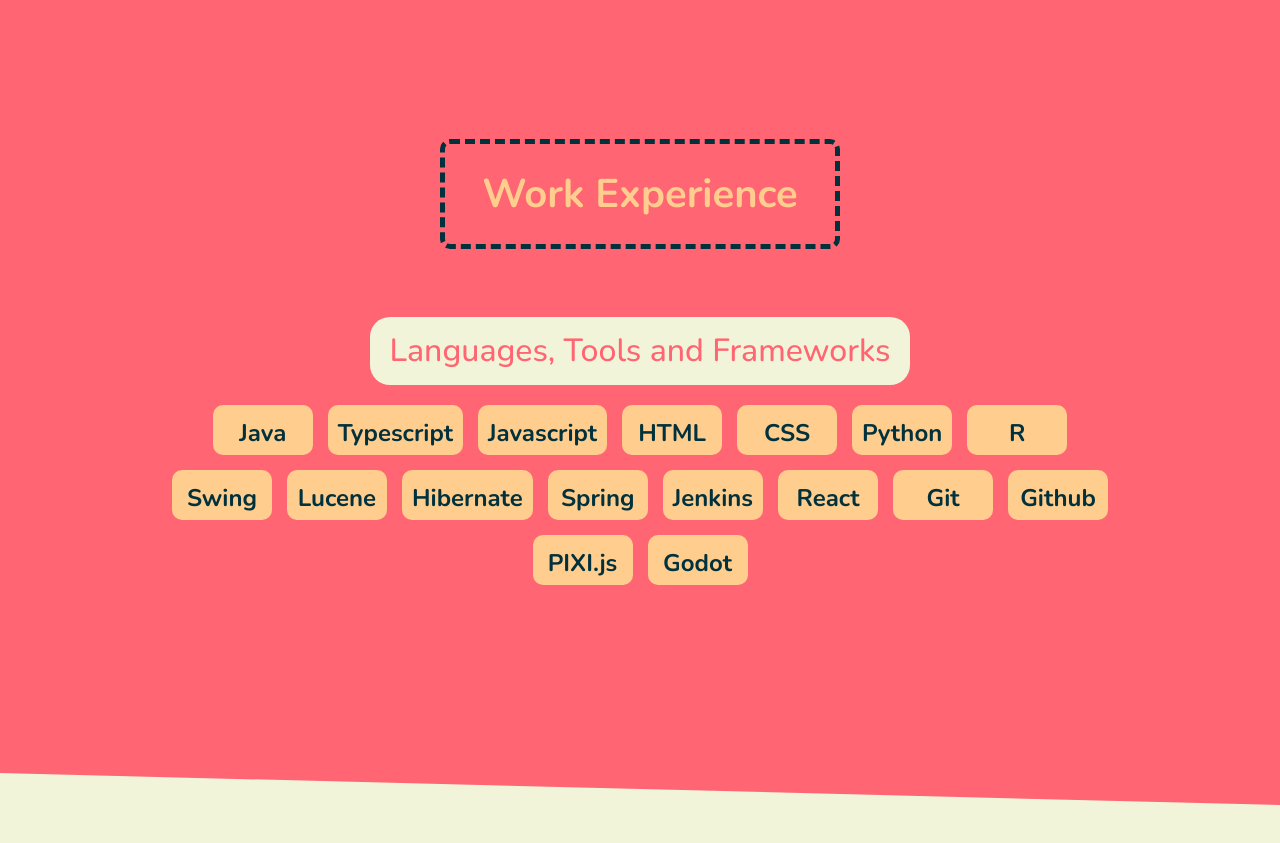
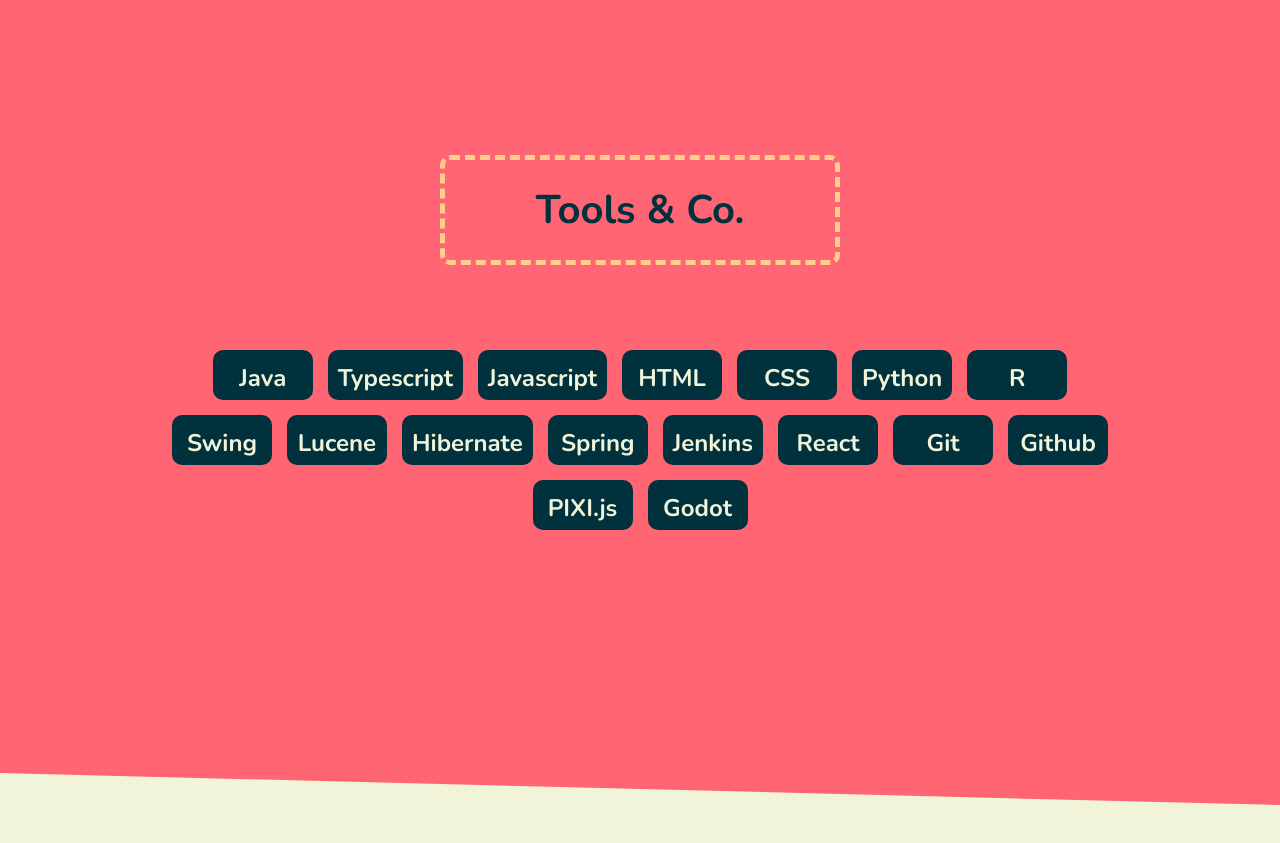
Before and after one commit to joscco/JosccoWebsite, a React (Create React App) app: page / in a window 1280 px wide. Shown: the part 1700-2543 px from the top of the page. Built offline with nearby package versions, Linux system fonts and the light colour scheme.

Commit message:
Improve skill section

```diff
--- a/src/components/SectionSkills.tsx
+++ b/src/components/SectionSkills.tsx
@@ -28,14 +28,19 @@ export class SectionWorkExperience extends React.Component<{}, { activeItem: Ski
             <div className="sub-section">
                 <div className="container-box">
                     <div className="section-heading skill-heading">
-                        Work Experience
+                        Tools & Co.
                     </div>
                 </div>
             </div>
+
             <div className="sub-section skills">
                 <SectionSkills items={this.skillItems}/>
-                <div
-                    className={"skill-description" + (this.state.fadingOut ? " fadingOut" : "")}>{this.state.activeItem.description}</div>
+            </div>
+
+            <div className="container-box">
+                <div className={"section-heading skill-description" + (this.state.fadingOut ? " fadingOut" : "")}>
+                    {this.state.activeItem.description}
+                </div>
             </div>
         </div>
     }
@@ -44,9 +49,6 @@ export class SectionWorkExperience extends React.Component<{}, { activeItem: Ski
 export class SectionSkills extends React.Component<{items: any[] }> {
     render() {
         return <div className="container-box justify-top-container skill-container">
-            <div className="section-sub-heading skills-sub-heading">
-                <div className="skills-subheading">Languages, Tools and Frameworks</div>
-            </div>
             <div className="skills">
                 {this.props.items}
             </div>
@@ -55,15 +57,15 @@ export class SectionSkills extends React.Component<{items: any[] }> {
 }
 
 const SkillItems: SkillItemType[] = [
-    {title: "Java", description: "is my main language at work",},
-    {title: "Typescript", description: "id my main language for private web projects",},
-    {title: "Javascript", description: "sometimes used directly for sketches",},
-    {title: "HTML"},
-    {title: "CSS", description: "I mainly use SCSS",},
-    {title: "Python"},
-    {title: "R"},
-    {title: "Swing", description: "was used for building GUIs at my old job"},
-    {title: "Lucene", description: "used to enhance searching speed intensively compared with database search"},
+    {title: "Java", description: "My main language for backend work.",},
+    {title: "Typescript", description: "My main language for private web projects and frontend at work.",},
+    {title: "Javascript", description: "Sometimes used directly for sketches.",},
+    {title: "HTML", description: "Framework for all, not much to say about that."},
+    {title: "CSS", description: "I mainly use SCSS.",},
+    {title: "Python", description: "Mainly used python for maths projects and Godot."},
+    {title: "R", description: "Did a lot of statistics computation in university with R."},
+    {title: "Swing", description: "Swing was used for building GUIs at my old job."},
+    {title: "Lucene", description: "Used to enhance searching speed intensively compared to normal database search."},
     {title: "Hibernate"},
     {title: "Spring"},
     {title: "Jenkins"},
@@ -71,5 +73,5 @@ const SkillItems: SkillItemType[] = [
     {title: "Git"},
     {title: "Github"},
     {title: "PIXI.js"},
-    {title: "Godot"}
+    {title: "Godot", description: "My favourite Game Engine."}
 ]
--- a/src/components/css/SectionSkill.css
+++ b/src/components/css/SectionSkill.css
@@ -31,6 +31,8 @@
 }
 
 .skills {
+  border-radius: 10px;
+  padding: 10px;
   display: flex;
   flex-direction: row;
   justify-content: center;
@@ -40,28 +42,22 @@
 }
 
 .skill-container {
-  padding: 20px;
+  padding: 20px 0;
 }
 
 .skill-heading {
   border-style: dashed;
   border-width: 5px;
-  border-color: #00313c;
-}
-
-.skills-subheading {
-  color: #ff6572;
-  padding: 10px 20px;
-  background-color: #f1f4d8;
-  border-radius: 20px;
+  border-color: #ffcd8d;
+  color: #00313c;
 }
 
 .skill-description {
-  text-align: center;
   font-size: 1.3em;
-  color: #f1f4d8;
+  color: #ffcd8d;
+  align-self: center;
   transition: all 0.3s ease-in-out;
-  height: 30px;
+  height: 80px;
   opacity: 1;
 }
 
--- a/src/components/css/SectionSkill.scss
+++ b/src/components/css/SectionSkill.scss
@@ -1,6 +1,8 @@
 @import "Global";
 
 .skills {
+  border-radius: 10px;
+  padding: 10px;
   display: flex;
   flex-direction: row;
   justify-content: center;
@@ -10,28 +12,22 @@
 }
 
 .skill-container {
-  padding: 20px;
+  padding: 20px 0;
 }
 
 .skill-heading {
   border-style: dashed;
   border-width: 5px;
-  border-color: $dark;
-}
-
-.skills-subheading {
-  color: $red;
-  padding: 10px 20px;
-  background-color: $beige;
-  border-radius: 20px;
+  border-color: $yellow;
+  color: $dark;
 }
 
 .skill-description {
-  text-align: center;
   font-size: 1.3em;
-  color: $beige;
+  color: $yellow;
+  align-self: center;
   transition: all 0.3s ease-in-out;
-  height: 30px;
+  height: 80px;
   opacity: 1;
 }
 
--- a/src/components/css/Skill.css
+++ b/src/components/css/Skill.css
@@ -31,8 +31,8 @@
 }
 
 .skill-item.clickable-skill:hover {
-  color: #ffcd8d;
-  background-color: #00313c;
+  color: #00313c;
+  background-color: #f1f4d8;
   cursor: pointer;
 }
 
@@ -46,8 +46,8 @@
   align-items: center;
   justify-content: flex-start;
   flex-direction: column;
-  background-color: #ffcd8d;
-  color: #00313c;
+  background-color: #00313c;
+  color: #f1f4d8;
   border-radius: 10px;
   transition: all 0.5s ease-out;
   overflow: hidden;
--- a/src/components/css/Skill.scss
+++ b/src/components/css/Skill.scss
@@ -1,8 +1,8 @@
 @import "Global";
 
 .skill-item.clickable-skill:hover {
-  color: $yellow;
-  background-color: $dark;
+  color: $dark;
+  background-color: $beige;
   cursor: pointer;
 }
 
@@ -16,8 +16,8 @@
   align-items: center;
   justify-content: flex-start;
   flex-direction: column;
-  background-color: $yellow;
-  color: $dark;
+  background-color: $dark;
+  color: $beige;
   border-radius: 10px;
   transition: all 0.5s ease-out;
   overflow: hidden;
```
Also changed, not shown: 2 other files (tests, documents, lock files or other folders).
